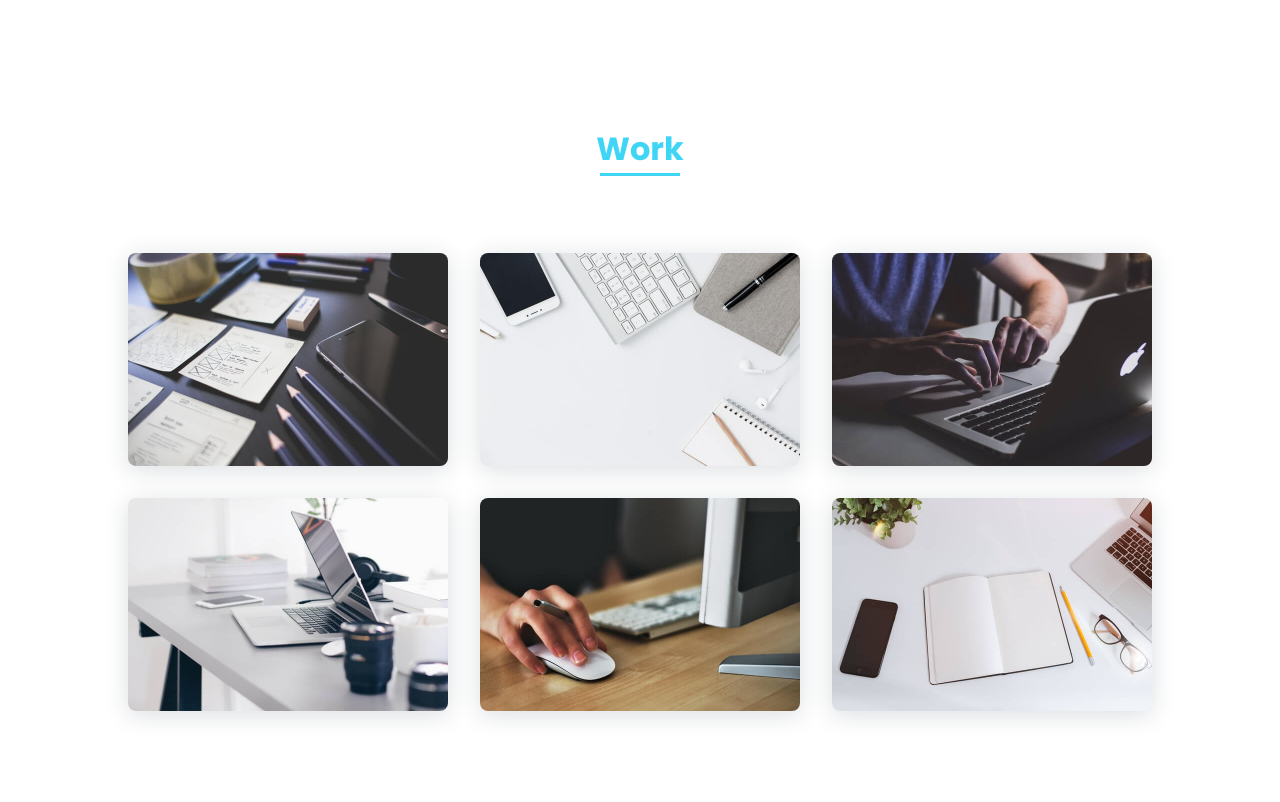
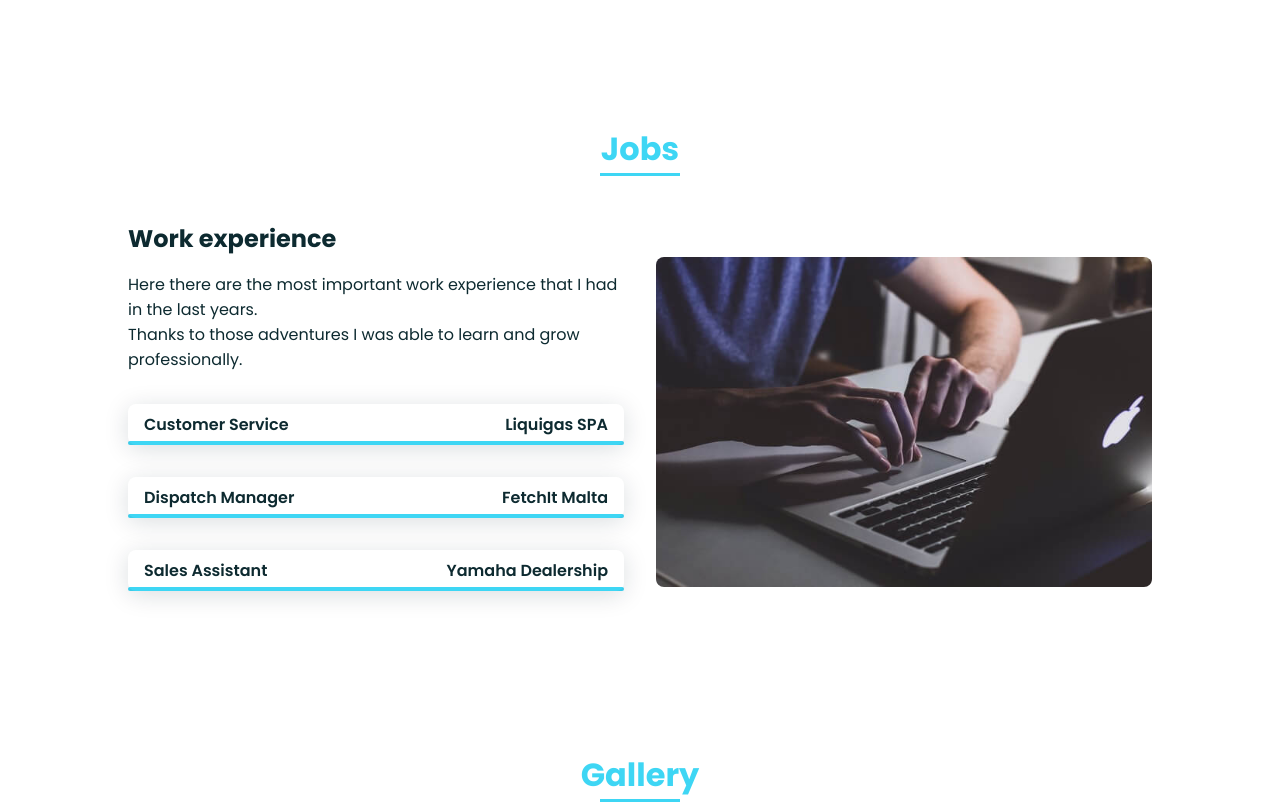
Before and after one commit to AndreaGazz/portfolio-, a plain HTML site: page index.html in a window 1280 px wide. Shown: the part 943-1745 px from the top of the page. Drawn offline with nearby package versions, Linux system fonts and the light colour scheme.

Commit message:
jobs update

```diff
--- a/assets/css/styles.css
+++ b/assets/css/styles.css
@@ -5,7 +5,7 @@
   --header-height: 3rem;
   --font-semi: 600;
   /*===== Colores =====*/
-  /*Purple 260 - Red 355 - Blue 224 - Pink 340*/
+  /*Purple 260 - Red 355 - Blue 224 - -190- Pink 340*/
   /* HSL color mode */
   --hue-color: 190;
   --first-color: hsl(var(--hue-color), 89%, 60%);
@@ -202,10 +202,14 @@ img {
 .home__title {
   font-size: var(--big-font-size);
   margin-bottom: var(--mb-5);
+  text-shadow: -3px 2px 0 #1ef2f1, 3px -2px 0 #f6050a;
+
 }
 
 .home__title-color {
   color: var(--first-color);
+  text-shadow: -3px 2px 0 #1ef2f1, 3px -2px 0 #f6050a;
+
 }
 
 .home__social {
@@ -321,15 +325,15 @@ img {
 }
 
 .skills__html {
-  width: 95%;
+  width: 100%;
 }
 
 .skills__css {
-  width: 85%;
+  width: 100%;
 }
 
 .skills__js {
-  width: 65%;
+  width: 100%;
 }
 
 .skills__ux {
--- a/index.html
+++ b/index.html
@@ -23,8 +23,8 @@
                     <ul class="nav__list">
                         <li class="nav__item"><a href="#home" class="nav__link active">Home</a></li>
                         <li class="nav__item"><a href="#about" class="nav__link">About</a></li>
-                        <!--<li class="nav__item"><a href="#skills" class="nav__link">Skills</a></li>-->
-                        <li class="nav__item"><a href="#work" class="nav__link">Work</a></li>
+                        <li class="nav__item"><a href="#skills" class="nav__link">Jobs</a></li>
+                        <li class="nav__item"><a href="#work" class="nav__link">Gallery</a></li>
                         <li class="nav__item"><a href="#contact" class="nav__link">Contact</a></li>
                     </ul>
                 </div>
@@ -39,7 +39,7 @@
             <!--===== HOME =====-->
             <section class="home bd-grid" id="home">
                 <div class="home__data">
-                    <h1 class="home__title">Hi,<br>I'm <span class="home__title-color">Andrea</span><br> </h1>
+                    <h1 class="home__title">Hi,<br>I'm <span class="home__title">Andrea</span><br> </h1> <!--home_title-color e-->
 
                     <a href="#contact" class="button">Contact</a>
                 </div>
@@ -80,51 +80,51 @@
             </section>
 
             <!--===== SKILLS =====-->
-           <!-- <section class="skills section" id="skills">
-                <h2 class="section-title">Skills</h2>
+            <section class="skills section" id="skills">
+                <h2 class="section-title">Jobs</h2>
 
                 <div class="skills__container bd-grid">
                     <div>
-                        <h2 class="skills__subtitle">Profesional Skills</h2>
-                        <p class="skills__text">Lorem ipsum dolor sit, amet consectetur adipisicing elit. Velit optio id vero amet, alias architecto consectetur error eum eaque sit.</p>
+                        <h2 class="skills__subtitle">Work experience</h2>
+                        <p class="skills__text">Here there are the most important work experience that I had in the last years. <br> Thanks to those adventures I was able to learn and grow professionally. </p>
                         <div class="skills__data">
                             <div class="skills__names">
-                                <i class='bx bxl-html5 skills__icon'></i>
-                                <span class="skills__name">HTML5</span>
+
+                                <span class="skills__name">Customer Service</span>
                             </div>
                             <div class="skills__bar skills__html">
 
                             </div>
                             <div>
-                                <span class="skills__percentage">95%</span>
+                                <span class="skills__percentage">Liquigas SPA</span>
                             </div>
                         </div>
                         <div class="skills__data">
                             <div class="skills__names">
-                                <i class='bx bxl-css3 skills__icon'></i>
-                                <span class="skills__name">CSS3</span>
+
+                                <span class="skills__name">Dispatch Manager</span>
                             </div>
                             <div class="skills__bar skills__css">
 
                             </div>
                             <div>
-                                <span class="skills__percentage">85%</span>
+                                <span class="skills__percentage">FetchIt Malta</span>
                             </div>
                         </div>
                         <div class="skills__data">
                             <div class="skills__names">
-                                <i class='bx bxl-javascript skills__icon' ></i>
-                                <span class="skills__name">JAVASCRIPT</span>
+                               <!-- <i class='bx bxl-javascript skills__icon' ></i> -->
+                                <span class="skills__name">Sales Assistant</span>
                             </div>
                             <div class="skills__bar skills__js">
 
                             </div>
                             <div>
-                                <span class="skills__percentage">65%</span>
+                                <span class="skills__percentage">Yamaha Dealership</span>
                             </div>
                         </div>
-                        <div class="skills__data">
-                            <div class="skills__names">
+                        <div class="skills__data1">
+                           <!-- <div class="skills__names">
                                 <i class='bx bxs-paint skills__icon'></i>
                                 <span class="skills__name">UX/UI</span>
                             </div>
@@ -133,7 +133,7 @@
                             </div>
                             <div>
                                 <span class="skills__percentage">85%</span>
-                            </div>
+                            </div>-->
                         </div>
                     </div>
 
@@ -141,11 +141,11 @@
                         <img src="assets/img/work3.jpg" alt="" class="skills__img">
                     </div>
                 </div>
-            </section> -->
+            </section>
 
             <!--===== WORK =====-->
             <section class="work section" id="work">
-                <h2 class="section-title">Work</h2>
+                <h2 class="section-title">Gallery</h2>
 
                 <div class="work__container bd-grid">
                     <a href="" class="work__img">
```
